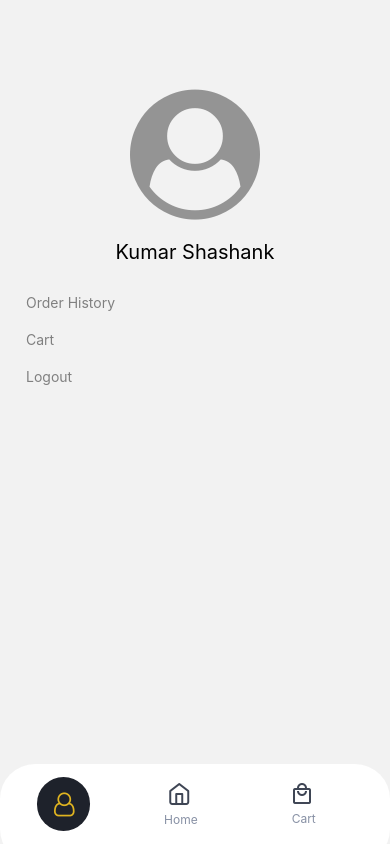
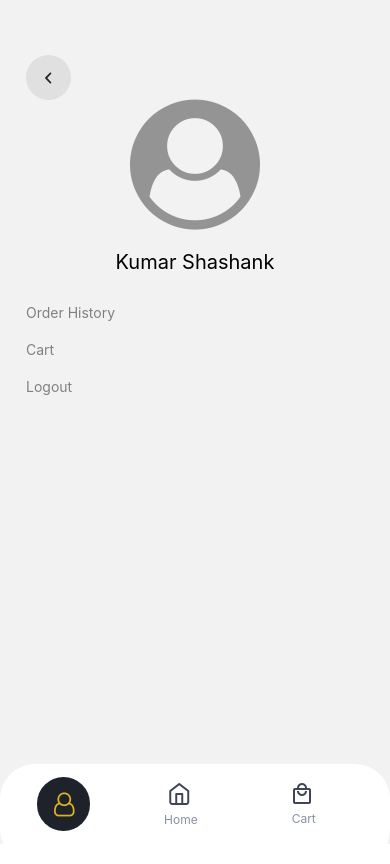
Before and after one commit to 1711shashank/Navaratan-Assignment, a React Native app: screen /ProfileScreen in a window 390 px wide. Built offline with nearby package versions, Linux system fonts and the light colour scheme.

Commit message:
added back button in Profile Screen

```diff
--- a/src/screens/ProfileScreen.js
+++ b/src/screens/ProfileScreen.js
@@ -2,7 +2,8 @@ import React, { useState, useEffect } from 'react';
 import AsyncStorage from '@react-native-async-storage/async-storage';
 import { View, Text, TouchableOpacity, StyleSheet } from 'react-native';
 import MenuButtons from '../components/MenuButtons';
-import { FontAwesome } from '@expo/vector-icons';
+import { FontAwesome, Entypo } from '@expo/vector-icons';
+
 
 const ProfileScreen = ({ navigation }) => {
 
@@ -30,7 +31,12 @@ const ProfileScreen = ({ navigation }) => {
         <View style={{ flex: 1 }}>
 
             <View style={styles.container}>
-                <View style={{ alignItems: 'center', paddingTop: 20 }}>
+
+                <TouchableOpacity style={styles.backButton} onPress={() => navigation.goBack()}>
+                    <Entypo name="chevron-small-left" size={24} color="#1E222B" />
+                </TouchableOpacity>
+
+                <View style={{ alignItems: 'center', paddingTop: 0 }}>
                     <FontAwesome name="user-circle" size={130} color="#949494" />
                     <Text style={styles.text}>{userName}</Text>
                 </View>
@@ -70,7 +76,16 @@ const styles = StyleSheet.create({
     container: {
         flex: 1,
         padding: 16,
-        paddingTop: 70,
+        paddingTop: 55,
+    },
+    backButton: {
+        marginHorizontal: 10,
+        width: 45,
+        aspectRatio: 1 / 1,
+        alignItems: 'center',
+        justifyContent: 'center',
+        backgroundColor: '#e0e0e0',
+        padding: 10, borderRadius: 50
     },
     text: {
         fontSize: 20,
```
